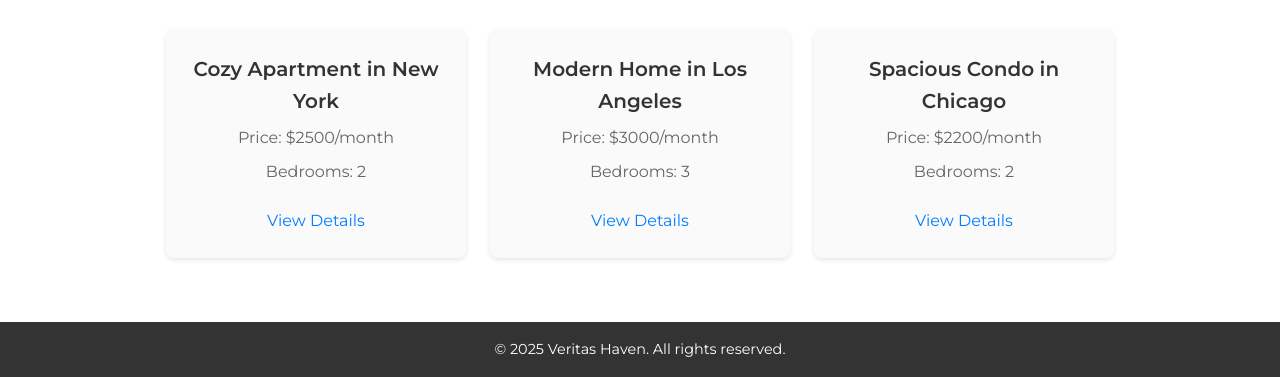
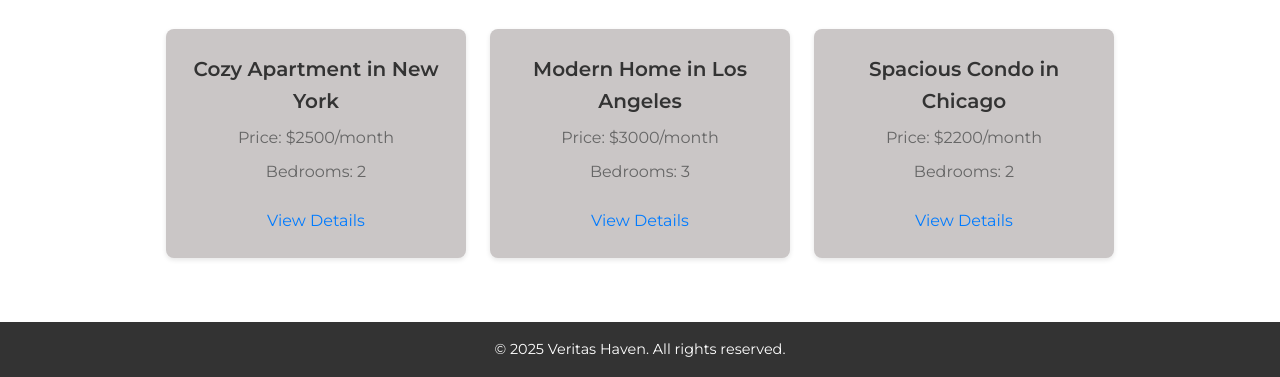
Before and after one commit to rajatraina747/rainacorp, a plain HTML site: page haven/index.html in a window 1280 px wide. Shown: the part 718-1095 px from the top of the page. Drawn offline with Linux system fonts and the light colour scheme.

Commit message:
haven test

```diff
--- a/haven/style.css
+++ b/haven/style.css
@@ -164,10 +164,10 @@
   }
 
   .property-card {
-    background-color: #fafafa;
+    background-color: #cac6c6;
     border-radius: 8px;
     padding: 1.5rem;
-    box-shadow: 0 2px 5px rgba(0, 0, 0, 0.1);
+    box-shadow: 0 2px 5px #0000001a;
     width: 300px;
     text-align: center;
     transition: transform 0.3s ease;
```
